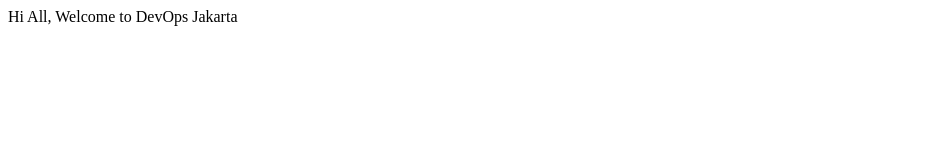
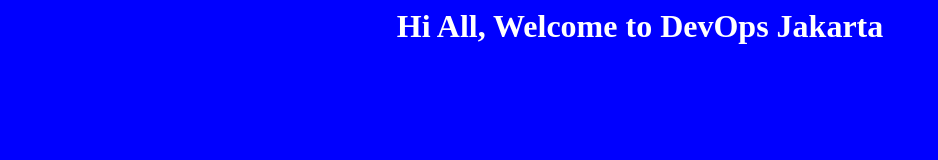
Before and after one commit to devopsjakarta/pipeline-as-code, a plain HTML site: page src/index.html in a window 1280 px wide. Shown: the whole page, without its empty margins (0-938 px from the left). Drawn offline with Linux system fonts and the light colour scheme.

Commit message:
Edit vagrantfile forwarded port, file index.html and refactor test

```diff
--- a/src/index.html
+++ b/src/index.html
@@ -1,10 +1,21 @@
 <html>
 <head>
+<style>
+body {
+    background-color: blue;
+}
+
+h1 {
+    color: white;
+}
+</style>
 <title>
 Simple HTTP Server
 </title>
 </head>
 <body>
-Hi All, Welcome to DevOps Jakarta
+<div align="center">
+<h1>Hi All, Welcome to DevOps Jakarta</h1>
+</div>
 </body>
 </html>
```
Also changed, not shown: 2 other files.
